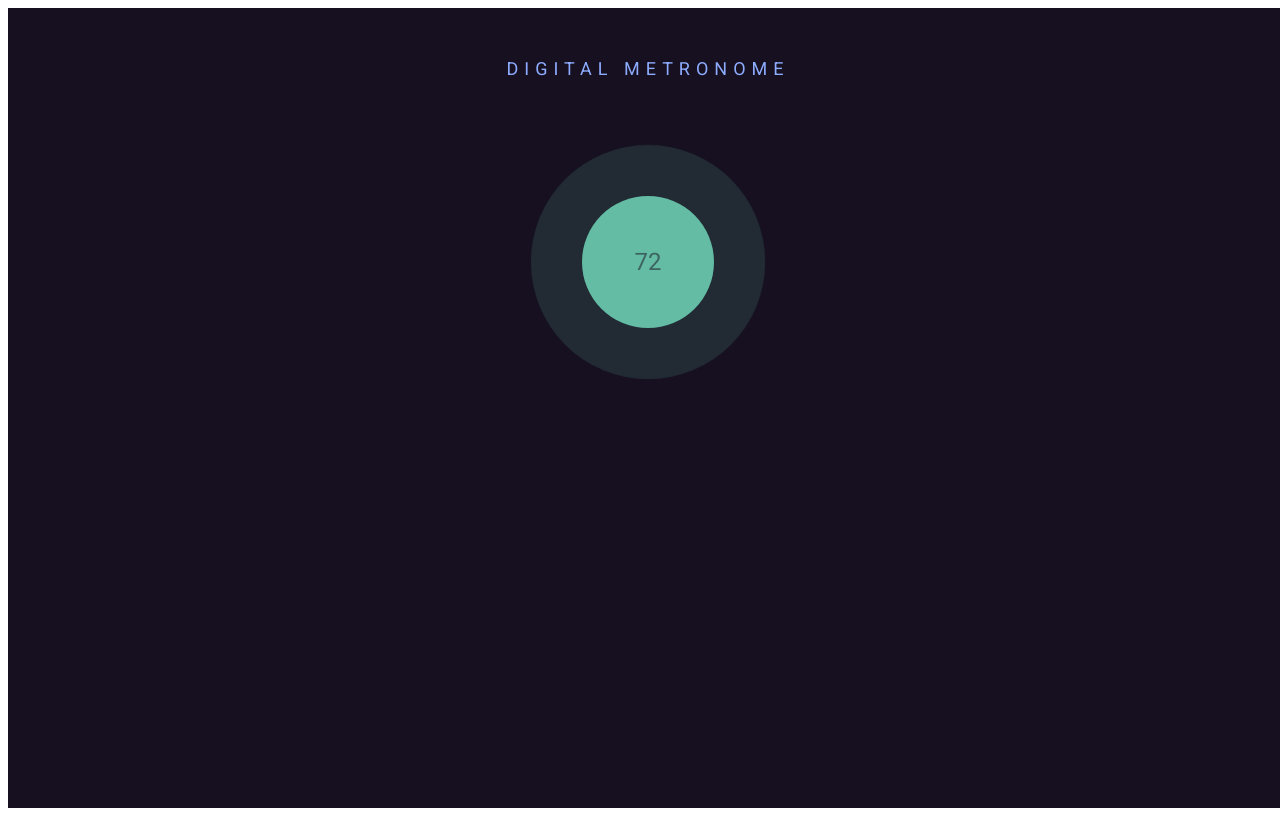
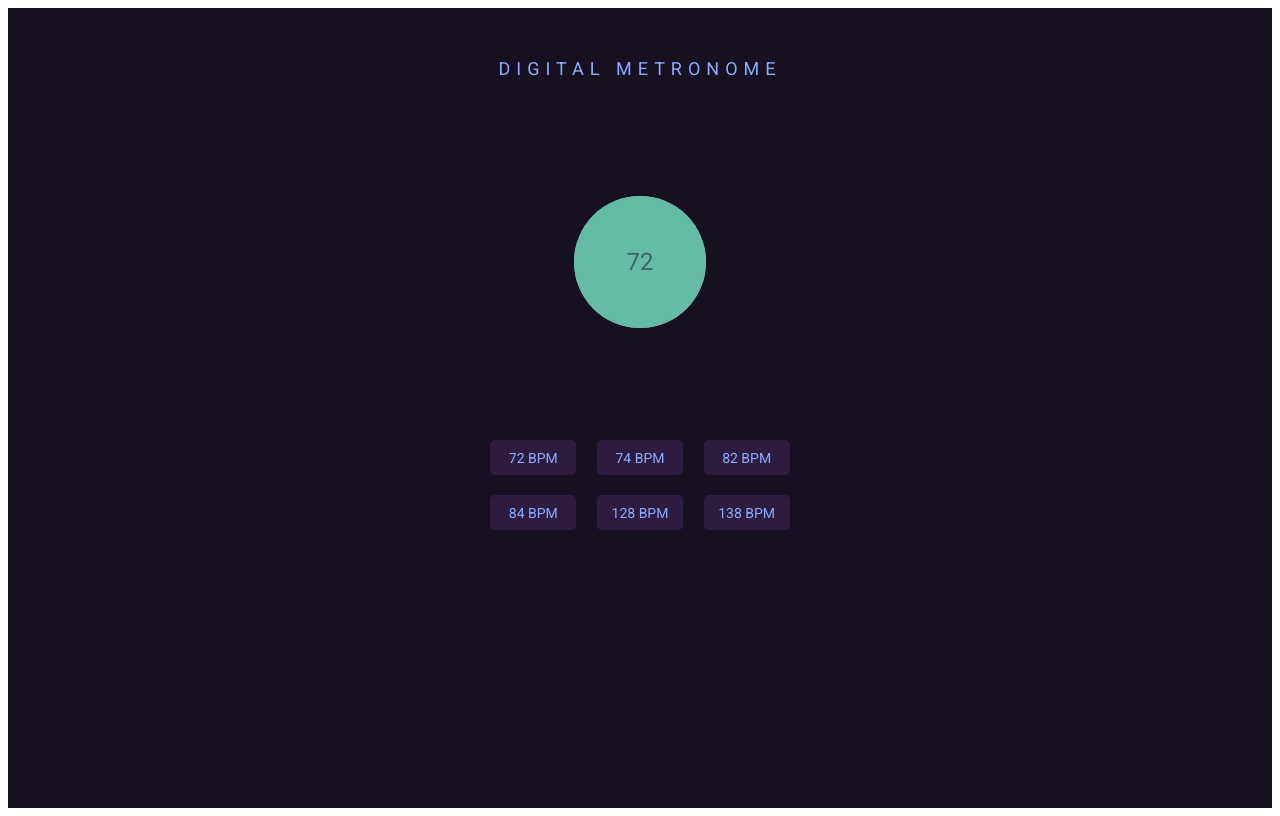
Before and after one commit to muyaszed/metronome, a React app: page / in a window 1280 px wide. Built offline with nearby package versions, Linux system fonts and the light colour scheme.

Commit message:
Added buttons

```diff
--- a/src/App.scss
+++ b/src/App.scss
@@ -8,8 +8,9 @@ body {
   display: flex;
   justify-content: center;
   background-color: #161020;
-  width: 100vw;
   height: 100vh;
+  padding: 0;
+  margin: 0;
 
   .main-container {
     min-width: 476px;
@@ -35,6 +36,7 @@ body {
       display: flex;
       justify-content: center;
       width: 100%;
+      flex-direction: column;
 
       .beat-visual {
         display: flex;
@@ -73,6 +75,27 @@ body {
           animation-iteration-count: infinite;
         }
       }
+
+      .beat-selection {
+        display: flex;
+        flex-wrap: wrap;
+        justify-content: space-evenly;
+        padding: 0 17%;
+        margin-top: 35px;
+
+        .bpm-selection-button {
+          width: 86px;
+          height: 35px;
+          border: 0;
+          background: #2d1c3f;
+          border-radius: 5px;
+          color: #8eacff;
+          font-size: 14px;
+          font-family: inherit;
+          margin: 10px 0;
+          // flex: 0 19%;
+        }
+      }
     }
   }
 }
--- a/src/App.tsx
+++ b/src/App.tsx
@@ -1,7 +1,15 @@
 import React from 'react';
 import './App.scss';
+import BPMSelectionGroupButtons from './Components/BPMSelectionGroupButtons';
+
+const BPMSelectionOptions = ['72 BPM', '74 BPM', '82 BPM', '84 BPM', '128 BPM', '138 BPM'];
 
 function App() {
+
+  const handleOnClick = () => {
+
+  };
+
   return (
     <div className="App">
       <div className="main-container">
@@ -10,13 +18,12 @@ function App() {
         </div>
         <div className="content-container">
           <div className="beat-visual">
-            <div className="circle-shadow-animate"></div>
-
+            <div className="circle-shadow"></div>
             <div className="circle">
               <div className="selected-bpm">72</div>
             </div>
           </div>
-          <div className="beat-selection"></div>
+          <BPMSelectionGroupButtons buttonTitles={BPMSelectionOptions} handleOnClick={handleOnClick} />
           <div className="song-description"></div>
         </div>
       </div>
--- /dev/null
+++ b/src/Components/BPMSelectionGroupButtons.tsx
@@ -0,0 +1,27 @@
+import React from 'react'
+import Button from './shared/Button';
+
+interface Props {
+  buttonTitles: string[];
+  handleOnClick: () => void;
+}
+
+const BPMSelectionGroupButtons = ({ buttonTitles, handleOnClick }: Props) => {
+
+  return (
+    <div className="beat-selection">
+      {
+          buttonTitles.map((buttonTitle: string, index: number) => (
+            <Button
+              key={`button-${index}`}
+              className="bpm-selection-button"
+              title={buttonTitle}
+              handleOnClick={handleOnClick}
+            />
+          ))
+      }
+    </div>
+  )
+}
+
+export default BPMSelectionGroupButtons;
--- /dev/null
+++ b/src/Components/shared/Button.tsx
@@ -0,0 +1,15 @@
+import React from 'react'
+
+interface Props {
+  title: string;
+  handleOnClick: () => void;
+  className: string;
+}
+
+const Button = ({ title, handleOnClick, className }: Props) => {
+  return (
+    <button onClick={handleOnClick} className={className}>{title}</button>
+  );
+};
+
+export default Button;
```
Also changed, not shown: 2 other files (tests, documents, lock files or other folders).
